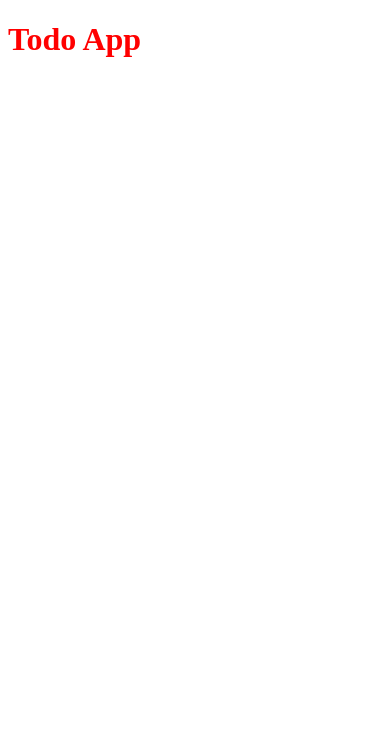
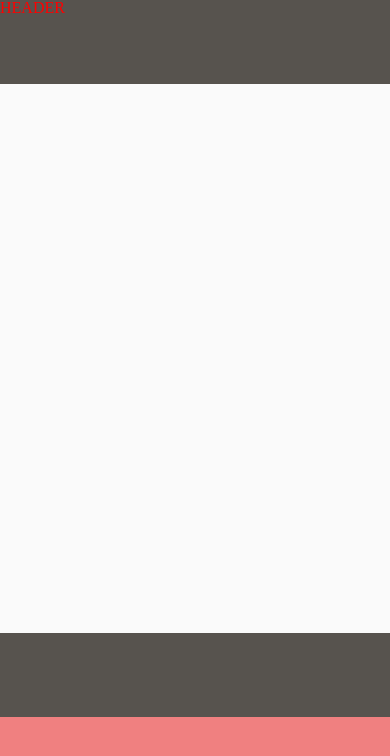
Before and after one commit to Gatteber/todo-app, a website built with webpack: page dist/index.html in a window 390 px wide. Built offline with nearby package versions, Linux system fonts and the light colour scheme.

Commit message:
started mobile styling with grid layout.

```diff
--- a/src/index.js
+++ b/src/index.js
@@ -1,12 +1,8 @@
 //import space
 import "./style.scss";
+import "./pageinit";
 
 //app main module
 const mainApp = (() => {
-    const hellotest = document.createElement('h1');
-    const helloBody = document.querySelector('body');
-    helloBody.append(hellotest);
-    hellotest.innerHTML = "Todo App";
-
-    console.log("Hello, World.");
+    console.log("I'm from index");
 })();
--- /dev/null
+++ b/src/pageinit.js
@@ -0,0 +1,25 @@
+//helper module
+const domManip = (() => {
+    const makeEl = (parent, element, classlist, html=null) => {
+        const e = document.createElement(`${element}`);
+        e.classList.add(`${classlist}`);
+        e.innerHTML = html;
+        parent.appendChild(e);
+        return makeEl
+    }
+
+    //grab elem
+    const grabEl = (e) => { return document.querySelector(`.${e}`)};
+
+    return { makeEl, grabEl }
+})();
+
+//pageload initial DOM render module
+const renderPage = (() => {
+    const getContent = document.getElementById('content');
+    domManip.makeEl(getContent, 'div', 'header');
+    domManip.makeEl(getContent, 'div', 'nav');
+    domManip.makeEl(getContent, 'div', 'content-body');
+    const getHeader = domManip.grabEl('header');
+    getHeader.innerHTML = "HEADER";
+})();
--- /dev/null
+++ b/src/scss/_colors.scss
@@ -0,0 +1,11 @@
+//main body designs
+$stone50: #fafafa;
+$stone100: #f5f5f5;
+$stone200: #e7e5e4;
+$stone300: #d6d3d1;
+$stone400: #aea29e;
+$stone500: #78716c;
+$stone600: #57534e;
+$stone700: #44403c;
+$stone800: #292524;
+$stone900: #1c1917;
--- /dev/null
+++ b/src/scss/_meyer.scss
@@ -0,0 +1,49 @@
+/* Remove Default Styles */
+/* http://meyerweb.com/eric/tools/css/reset/
+   v2.0 | 20110126
+   License: none (public domain)
+*/
+
+html, body, div, span, applet, object, iframe,
+h1, h2, h3, h4, h5, h6, p, blockquote, pre,
+a, abbr, acronym, address, big, cite, code,
+del, dfn, em, img, ins, kbd, q, s, samp,
+small, strike, strong, sub, sup, tt, var,
+b, u, i, center,
+dl, dt, dd, ol, ul, li,
+fieldset, form, label, legend,
+table, caption, tbody, tfoot, thead, tr, th, td,
+article, aside, canvas, details, embed,
+figure, figcaption, footer, header, hgroup,
+menu, nav, output, ruby, section, summary,
+time, mark, audio, video {
+	margin: 0;
+	padding: 0;
+	border: 0;
+	font-size: 100%;
+	font: inherit;
+	vertical-align: baseline;
+}
+/* HTML5 display-role reset for older browsers */
+article, aside, details, figcaption, figure,
+footer, header, hgroup, menu, nav, section {
+	display: block;
+}
+body {
+	line-height: 1;
+}
+ol, ul {
+	list-style: none;
+}
+blockquote, q {
+	quotes: none;
+}
+blockquote:before, blockquote:after,
+q:before, q:after {
+	content: '';
+	content: none;
+}
+table {
+	border-collapse: collapse;
+	border-spacing: 0;
+}
--- /dev/null
+++ b/src/scss/_pageinit.scss
@@ -0,0 +1,26 @@
+//notes
+// stone 50 = background stone 300 = division lines
+
+#content {
+    display: grid;
+    grid-template-rows: 10vh 65vh 10vh;
+    grid-template-areas:
+    "header"
+    "con"
+    "nav";
+}
+
+.header {
+    grid-area: header;
+    background-color: $stone600;
+}
+
+.nav {
+    grid-area: nav;
+    background-color: $stone600;
+}
+
+.content-body {
+    grid-area: con;
+    background-color: $stone50;
+}
--- a/src/style.scss
+++ b/src/style.scss
@@ -1,14 +1,29 @@
+@import '/src/scss/meyer';
 @import '/src/scss/breakpoints';
+@import '/src/scss/colors';
+@import '/src/scss/pageinit';
+
+
+
+
+/* all styles after this overwrite imports/meyer */
+body {
+    background-color: lightcoral;
+    color: red;
+}
 
 
 h1 {
+    background-color: $stone900;
     color: red;
 
     @include tablet {
+        background-color: $stone400;
         color: blue;
     }
 
     @include desktop {
+        background-color: $stone50;
         color: green;
     }
 }
```
Also changed, not shown: README.md, dist/index.html, dist/main.js.
